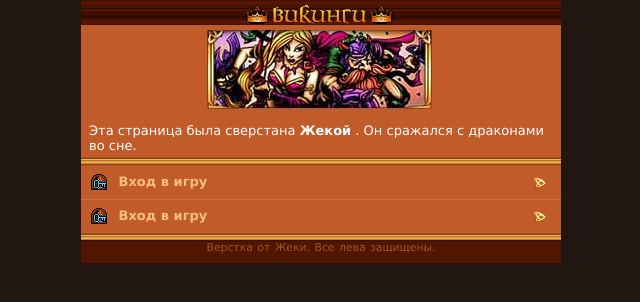
After one commit to aangairbender/trpg, a PHP site: template application/views/template_view.php in a window 1280 px wide. The commit adds this page. Shown: the top 302 px of the page, without its empty margins (319-959 px from the left). Run offline with PHP 8.4, Linux system fonts and the light colour scheme; the template is opened without the code that fills it, so the values that code supplies are empty.

Commit message:
Update MVC pattern and created basic template

```diff
--- a/application/core/model.php
+++ b/application/core/model.php
@@ -2,5 +2,10 @@
 
 class Model
 {
+    protected $db;
 
+    function __construct()
+    {
+        $this->db = &$GLOBALS['db'];
+    }
 }
--- a/application/core/view.php
+++ b/application/core/view.php
@@ -6,12 +6,12 @@ class View
 
     function generate($content_view, $template_view, $data = null)
     {
-        /*
+
         if(is_array($data)) {
             // преобразуем элементы массива в переменные
             extract($data);
         }
-        */
+
 
         include 'application/views/'.$template_view;
     }
--- /dev/null
+++ b/application/db.php
@@ -0,0 +1,4 @@
+<?php
+
+$db = mysqli_connect('localhost', 'root', '', 'trpg', '3306');
+$GLOBALS['db'] = &$db;
--- /dev/null
+++ b/application/views/404_view.php
@@ -0,0 +1,4 @@
+<h1>Ошибка 404</h1>
+<p>
+    Страница не найдена
+</p>
--- /dev/null
+++ b/application/views/main_view.php
@@ -0,0 +1,4 @@
+<h1>Добро пожаловать!</h1>
+<p>
+    MVC паттерн в действии
+</p>
--- /dev/null
+++ b/application/views/template_view.php
@@ -0,0 +1,63 @@
+<!DOCTYPE html>
+<html lang="ru">
+<head>
+	<meta charset="utf-8">
+    <meta name="description" content="Невероятные приключения уже ждут тебя!">
+    <meta name="keywords" content>
+    <!-- start iphone / android support -->
+    <meta name="viewport" content="width=device-width, initial-scale=1.0, maximum-scale=3.0">
+    <!-- end iphone /android support -->
+	<title>Восхождение к легенде</title>
+    <link rel="stylesheet" type="text/css" href="/css/styles.css" />
+</head>
+<body>
+    <div id="header">
+        <a href="/">
+            <img id="logo" src="/static/images/logo.gif">
+        </a>
+    </div>
+    <div id="content">
+
+        <div class="page">
+            <div class="page_visitor">
+                <div class="page_visitor_index">
+                    <div class="header">
+                        <img src="/static/images/main_header_img.jpg">
+                    </div>
+                    <div class="block">
+                        Эта страница была сверстана
+                        <strong>Жекой</strong>
+                        . Он сражался с драконами во сне.
+                    </div>
+                </div>
+            </div>
+        </div>
+        <div class="content_separator"></div>
+        <ul class="navigation">
+            <li>
+                <a href="/login">
+                    <span class="body">
+                        <img height="16" src="/static/images/icon_login.gif" width="16">
+                        Вход в игру
+                    </span>
+                </a>
+            </li>
+            <li>
+                <a href="/login">
+                    <span class="body">
+                        <img height="16" src="/static/images/icon_login.gif" width="16">
+                        Вход в игру
+                    </span>
+                </a>
+            </li>
+        </ul>
+    </div>
+    <div id="footer">
+        <div class="separator"></div>
+        <div class="text">
+            Верстка от Жеки. Все лева защищены.
+        </div>
+    </div>
+
+</body>
+</html>
--- /dev/null
+++ b/css/styles.css
@@ -0,0 +1,125 @@
+body {
+    background: #211611;
+    color: white;
+    margin: auto !important;
+    max-width: 480px !important;
+    font-size: small;
+    font-family: Verdana;
+    line-height: 15px;
+}
+
+#content {
+    padding: 5px 0 0;
+    color: #ffffff;
+    background: #c15b2a;
+}
+
+#content div.content_separator {
+    background: url('/static/images/content_separator.jpg') repeat-x scroll 0 0;
+    height: 9px;
+}
+
+#content .page .header {
+    margin-bottom: 10px;
+    text-align: center;
+}
+
+#content .block {
+    padding: 4px 8px;
+}
+
+div.page_visitor_index {
+    font-family: Verdana;
+    font-size: small;
+}
+
+
+a {
+    color: #f7c079;
+    text-decoration: none;
+    outline: none;
+}
+
+ul, menu, dir {
+    display: block;
+    list-style-type: disc;
+    -webkit-margin-before: 1em;
+    -webkit-margin-after: 1em;
+    -webkit-margin-start: 0px;
+    -webkit-margin-end: 0px;
+    -webkit-padding-start: 40px;
+}
+
+ul {
+    list-style: none outside none;
+    margin: 0;
+    padding: 0;
+}
+
+ul.navigation {
+    padding: 0;
+}
+
+li {
+    display: list-item;
+    text-align: -webkit-match-parent;
+}
+
+ul.navigation li {
+    border-bottom: 1px solid #D67034;
+    padding: 0;
+}
+
+ul.navigation li:hover {
+    background-color: #e57b48;
+}
+
+ul.navigation li a {
+    display: block;
+    min-height: 33px;
+    font-weight: bold;
+}
+
+ul.navigation li:last-child {
+    border-bottom: medium none !important;
+}
+
+ul.navigation span.body {
+    padding: 8px 5px 5px 10px;
+    display: block;
+    background-image: url('/static/images/icon_arrow.png');
+    background-position: 97% 60%;
+    background-repeat: no-repeat;
+}
+
+img {
+    border: 0;
+    margin-right: 3px;
+    vertical-align: middle;
+}
+
+ul.navigation span.body img {
+    margin-right: 7px;
+}
+
+
+#footer {
+    background: url('/static/images/footer_back.gif') repeat-x scroll 0 0 #501601;
+    color: #a5531a;
+    height:100%;
+    font-size: smaller;
+    padding-bottom: 8px;
+    padding-top: 5px;
+    text-align: center;
+}
+
+#footer .text {
+    word-spacing: 1px;
+    padding-top: 2px;
+}
+
+#header {
+    text-align: center;
+    background: url('/static/images/header_back.png') repeat scroll 0 0 #560105;
+    padding-top: 5px;
+}
--- a/index.php
+++ b/index.php
@@ -1,4 +1,5 @@
 <?php
 
 ini_set('display_errors', 1);
+require_once 'application/db.php';
 require_once 'application/boot.php';
```
Also changed, not shown: application/controllers/controller_404.php (added, +9 -0 lines), application/controllers/controller_main.php (added, +9 -0 lines), static/images/content_separator.jpg (added), static/images/footer_back.gif (added), static/images/header_back.png (added), static/images/icon_arrow.png (added), static/images/icon_login.gif (added), static/images/logo.gif (added), static/images/main_header_img.jpg (added).
